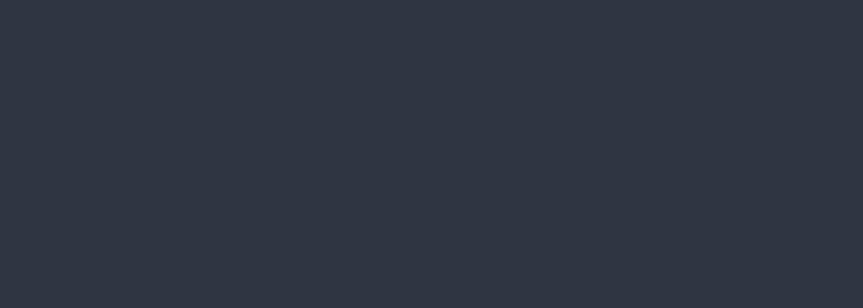
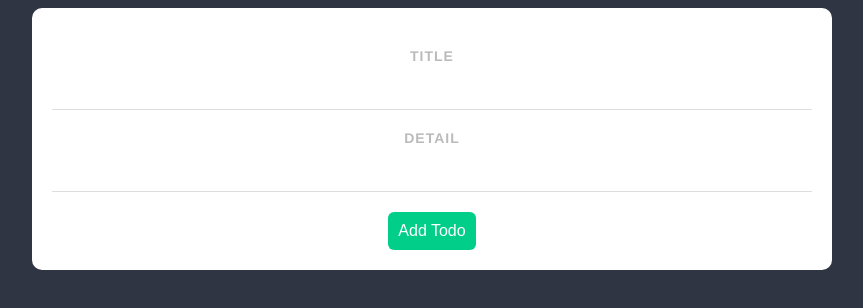
Before and after one commit to 0hodo1/todoApp-vue3, a Vue app: page /addtodo in a window 1280 px wide. Before the commit this address had no page. Shown: the top 308 px of the page, without its empty margins (208-1071 px from the left). Built offline with nearby package versions, Linux system fonts and the light colour scheme.

Commit message:
AddTodo process added

```diff
--- a/src/router/index.js
+++ b/src/router/index.js
@@ -1,11 +1,17 @@
 import { createRouter, createWebHistory } from "vue-router";
 import HomeView from "../views/HomeView.vue";
+import AddTodo from "../views/AddTodo.vue";
 
 const routes = [
   {
     path: "/",
     name: "home",
     component: HomeView,
+  },
+  {
+    path: "/addtodo",
+    name: "AddTodo",
+    component: AddTodo,
   },
 ];
 
--- /dev/null
+++ b/src/views/AddTodo.vue
@@ -0,0 +1,84 @@
+<template>
+  <form @submit.prevent="addTodo">
+    <label>Title</label>
+    <input v-model="title" required type="text" />
+    <label>Detail</label>
+    <input v-model="detail" required type="text" />
+    <button>Add Todo</button>
+  </form>
+</template>
+
+<script>
+export default {
+  data() {
+    return {
+      title: "",
+      detail: "",
+    };
+  },
+  methods: {
+    addTodo() {
+      let todos = {
+        title: this.title,
+        detail: this.detail,
+        done: false,
+        id: Math.floor(Math.random() * 100000),
+      };
+      fetch("http://localhost:3000/todos", {
+        method: "POST",
+        headers: {
+          "Content-Type": "application/json",
+        },
+        body: JSON.stringify(todos),
+      }).then(() => {
+        this.$router.push("/");
+      });
+    },
+  },
+};
+</script>
+
+<style>
+form {
+  background: white;
+  padding: 20px;
+  border-radius: 10px;
+}
+label {
+  display: block;
+  color: #bbb;
+  text-transform: uppercase;
+  font-size: 14px;
+  font-weight: bold;
+  letter-spacing: 1px;
+  margin: 20px 0 10px 0;
+}
+input {
+  padding: 10px;
+  border: 0;
+  border-bottom: 1px solid #ddd;
+  width: 100%;
+  box-sizing: border-box;
+}
+textarea {
+  border: 1px solid #ddd;
+  padding: 10px;
+  width: 100%;
+  box-sizing: border-box;
+  height: 100px;
+}
+form button {
+  display: block;
+  margin: 20px auto 0;
+  background: #00ce89;
+  color: white;
+  padding: 10px;
+  border: 0;
+  border-radius: 6px;
+  font-size: 16px;
+}
+form button:hover {
+  background: #00b26a;
+  cursor: pointer;
+}
+</style>
```
